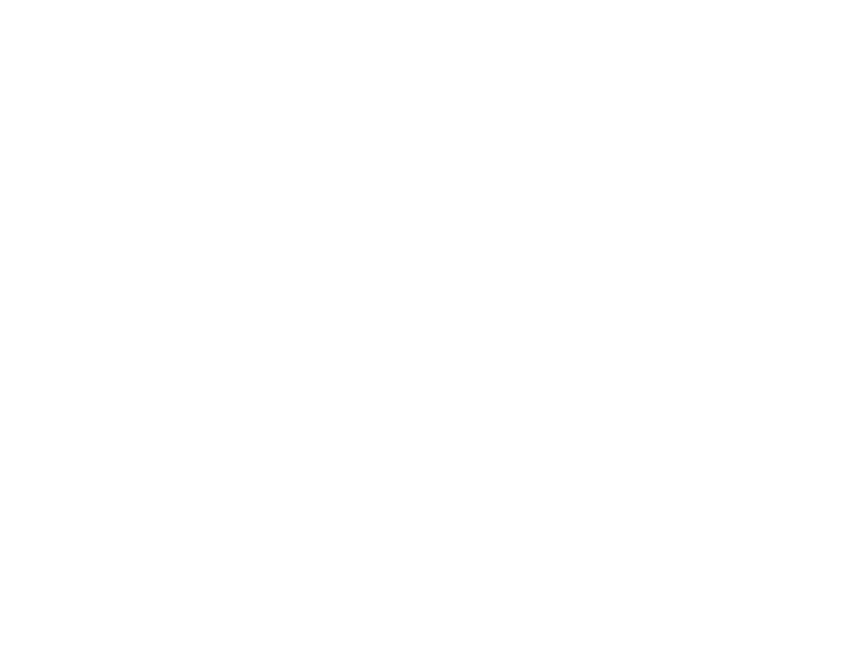
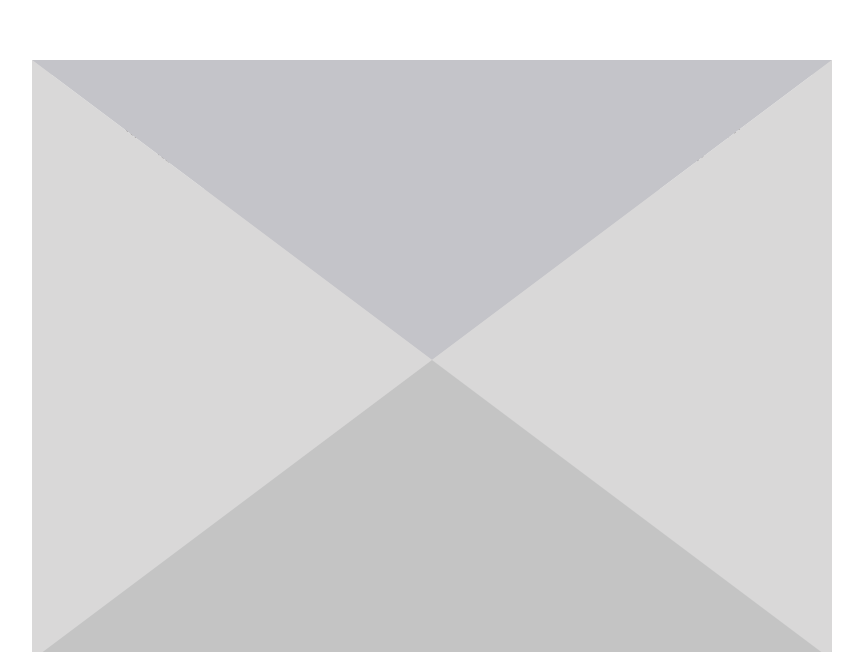
Before and after one commit to spectatorpublishing/hoco-2023, a React (Create React App) app: page / in a window 1280 px wide. Shown: the part 591-1243 px from the top of the page, without its empty margins (208-1071 px from the left). Before the commit the page ends 800 px from the top, so only its background shows below. Built offline with nearby package versions, Linux system fonts and the light colour scheme.

Commit message:
Created Envelope component

```diff
--- a/src/App.js
+++ b/src/App.js
@@ -1,11 +1,13 @@
 import logo from './logo.svg';
 import './App.css';
 import Title from './components/Title';
+import Envelope from './components/Envelope';
 
 function App() {
   return (
     <div className="App">
       <Title/>
+      <Envelope/>
     </div>
   );
 }
--- /dev/null
+++ b/src/components/Envelope.js
@@ -0,0 +1,195 @@
+import React, { useEffect, useState } from "react";
+import styled from 'styled-components';
+
+const Body = styled.div`
+    margin-bottom: 400px;
+    padding: 0px;
+
+`;
+
+// const rotate = keyframes`
+//   from {
+//     transform: rotate(0deg);
+//   }
+
+//   to {
+//     transform: rotate(180deg);
+//   }
+// `;
+
+const EnvelopeWrapper = styled.div`
+    position: relative;
+    width: 800px;
+    height: 600px;
+    border-bottom-left-radius: 10px;
+    border-bottom-right-radius: 10px;
+    margin-left: auto;
+    margin-right: auto;
+    top: 200px;
+    background-color: #D9D8D8;
+    z-index: 0;
+    cursor: pointer;
+
+`;
+
+const Cover = styled.div`
+    position: absolute;
+
+
+`;
+
+const CoverTop = styled.div`
+    position: absolute;
+    border-left: 400px solid transparent;
+    border-right: 400px solid transparent;
+    border-bottom: 300px solid transparent;
+    border-top: 300px solid #C4C4C9;
+    transform-origin: top;
+    animation: rotate(180deg) 0.1s linear;
+    z-index: 3;
+
+    ${props => {
+        if (props.clickedState) {
+
+        } else {
+
+        }
+
+
+    }}
+
+`;
+
+const CoverBottomRight = styled.div`
+    position: absolute;
+    border-left: 400px solid transparent;
+    border-right: 400px solid #D9D8D8;
+    border-bottom: 300px solid #C4C4C4;
+    border-top: 300px solid transparent;
+    border-bottom-left-radius: 10px;
+    border-bottom-right-radius: 10px;
+    z-index: 3;
+
+`;
+
+const CoverLeft = styled.div`
+    position: absolute;
+    border-left: 400px solid #D9D8D8;
+    border-right: 400px solid transparent;
+    border-bottom: 300px solid transparent;
+    border-top: 300px solid transparent;
+    border-bottom-right-radius: 10px;
+    z-index: 3;
+`;
+
+const LetterWrapper = styled.div`
+    position: relative;
+    background: #F2F2F2;
+    width: 95%;
+    margin-left: auto;
+    margin-right: auto;
+    border-radius: 10px;
+    box-sizing: border-box;
+    padding: 20px;
+    text-align: center;
+    font-family: 'Kalam', cursive;
+    z-index: 2;
+
+`;
+
+const Title = styled.div`
+    color: var(--Main-brown, #665B56);
+    text-shadow: 0px 0.1814446896314621px 0px #000;
+    font-family: Special Elite;
+    font-size: 40px;
+    font-style: normal;
+    font-weight: 400;
+    line-height: normal;
+`;
+
+const Text = styled.div`
+    color: var(--Main-brown, #665B56);
+    text-shadow: 0px 0.1814446896314621px 0px #000;
+    font-family: Enriqueta;
+    font-size: 18px;
+    font-style: normal;
+    font-weight: 400;
+    line-height: 137.3%; /* 24.714px */
+`;
+
+const Open = styled.div`
+    transform: rotateX(180deg);
+    transition: transform 0.4s ease;
+    z-index: 1;
+
+    position: relative;
+    border-left: 200px solid transparent;
+    border-right: 200px solid transparent;
+    border-bottom: 150px solid transparent;
+    border-top: 150px solid #D9D8D8;
+    transform-origin: top;
+`;
+
+const Close = styled.div`
+    transform: rotateX(0deg);
+    transition: transform 0.4s 0.4s ease;
+    z-index: 5;
+`;
+
+const In = styled.div`
+    transform: rotateY(0px);
+    transition: transform 0.4s ease;
+    z-index: 3;
+`;
+
+const OutPartial = styled.div`
+transform: rotateY(-100px);
+transition: transform 0.4s 0.4s ease;
+z-index: 3;
+`;
+
+
+
+
+
+const letter_paragraph = `Lorem ipsum dolor sit amet consectetur. Integer viverra etiam vitae sed.
+Arcu gravida nulla tristique interdum vel. Eget volutpat urna id sed condimentum. Odio adipiscing
+massa ipsum vitae quisque.`;
+
+
+const Envelope =  ({}) => {
+
+    const [clickedState, setClickedState] = useState(false);
+    function handleClick(){
+        setClickedState(clickedState => !clickedState)
+
+    }
+
+
+
+
+    return (
+        <Body>
+        <EnvelopeWrapper id="envelope" onClick={handleClick}>
+            <Cover>
+                <CoverTop id="cover top"></CoverTop>
+                <CoverLeft id="cover left"></CoverLeft>
+                <CoverBottomRight id="cover bottom right"></CoverBottomRight>
+
+            </Cover>
+            <LetterWrapper id="">
+                    <Title>Letter From The Editor ~</Title>
+                    <Text>{letter_paragraph}</Text>
+
+            </LetterWrapper>
+
+        </EnvelopeWrapper>
+        </Body>
+
+
+    )
+
+}
+
+export default Envelope;
+//code adopted from = "https://medium.com/web-for-you/how-to-make-a-interactive-envelope-9df970614eea"
```
Also changed, not shown: 1 other file (tests, documents, lock files or other folders).
